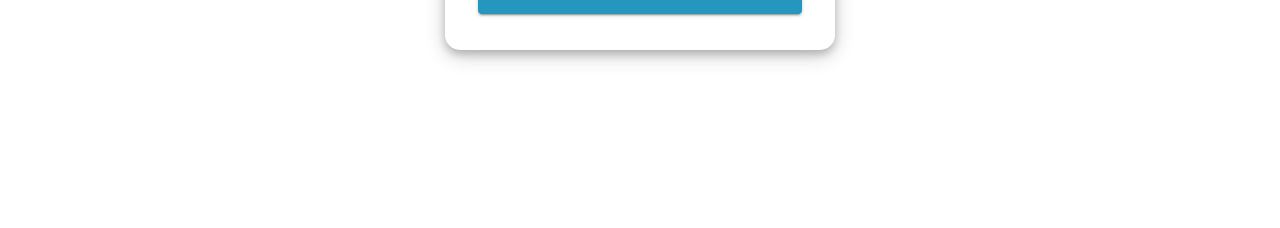
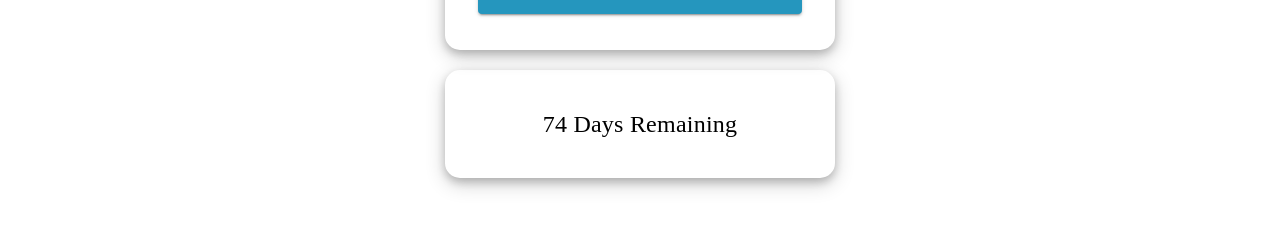
Before and after one commit to UmerKazi/SplitWash, a Next.js app: page /dashboard in a window 1280 px wide. Shown: the part 248-476 px from the top of the page. Built offline with nearby package versions, Linux system fonts and the light colour scheme; no server answers; the database is empty.

Commit message:
added days remaining

```diff
--- a/pages/dashboard.tsx
+++ b/pages/dashboard.tsx
@@ -14,7 +14,11 @@ const Dashboard: NextPage = () => {
     const [carWashUsed, setCarWashUsed] = React.useState(false);
     const [carWashUser, setCarWashUser] = React.useState("");
     const [clicked, setClicked] = React.useState(false);
-    const today = new Date().toISOString().slice(0, 10)
+    const endDate = new Date('09/13/2022')
+    const todayDate = new Date()
+    const today = todayDate.toISOString().slice(0, 10)
+    const difference = endDate.getTime() - todayDate.getTime()
+    const totalDays = Math.ceil(difference / (1000 * 3600 * 24))
     const useWash = () => {
         setClicked(true);
         useCarWash(currUser);
@@ -107,6 +111,14 @@ const Dashboard: NextPage = () => {
                     </Typography>
                 </Box>
             )}
+            <Box style={{ boxShadow: '0 4px 8px 0 rgba(0, 0, 0, 0.2), 0 6px 20px 0 rgba(0, 0, 0, 0.19)', borderRadius: '15px', marginLeft: '15px', marginRight: '15px', marginTop: '20px', textAlign: 'center', width: '390px' }}>
+                <Typography style={{ fontFamily: 'Futura, sans serif', fontSize: '24px', marginLeft: '15px', marginRight: '15px' }}>
+                    <br />
+                    {totalDays} Days Remaining
+                    <br />
+                    <br />
+                </Typography>
+            </Box>
             <br />
             <br />
         </main>
```
